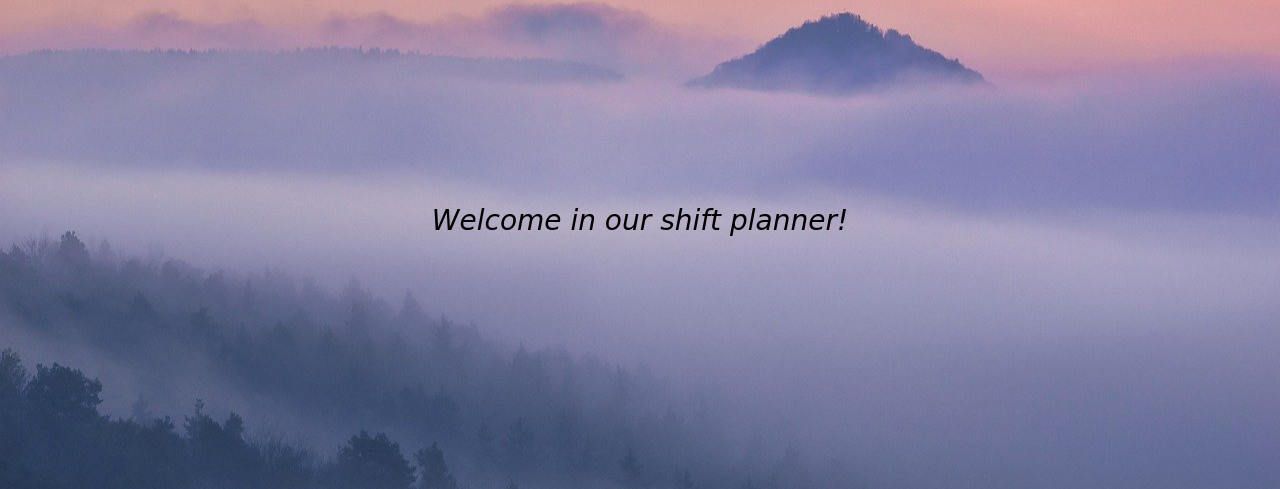
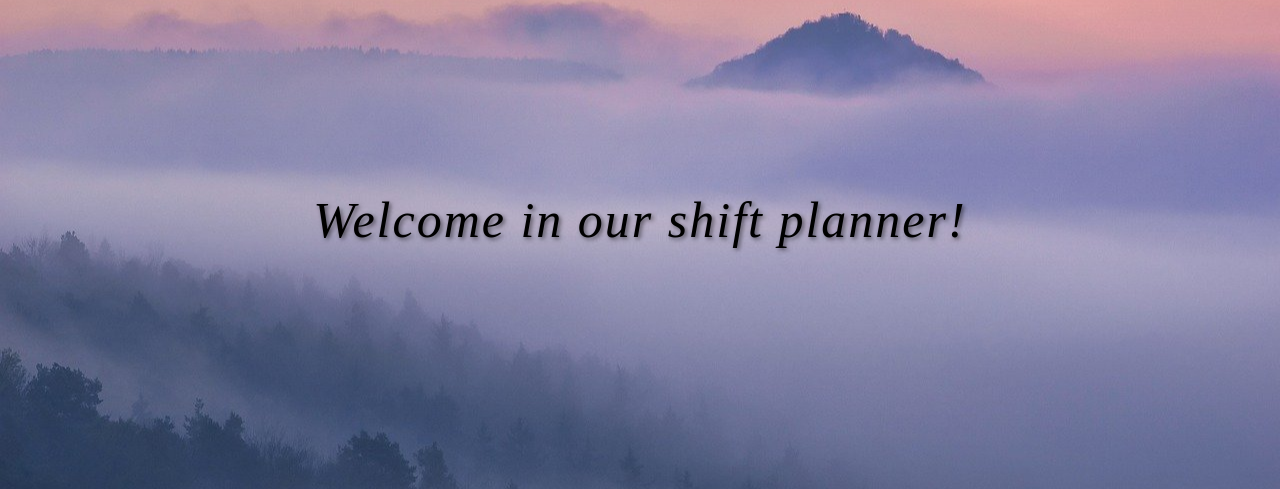
Before and after one commit to SidorowiczPaulina/graphic_test, a Django app: page / in a window 1280 px wide. Shown: the part 180-669 px from the top of the page. Run offline with Django 4.2, Linux system fonts and the light colour scheme.

Commit message:
drobne zmiany

```diff
--- a/Shift_Planer/settings.py
+++ b/Shift_Planer/settings.py
@@ -125,7 +125,7 @@ USE_TZ = True
 STATIC_URL = 'static/'
 MEDIA_URL = 'images/'
 
-STATICFILES_DIRS = (os.path.join(BASE_DIR, 'static')),
+STATICFILES_DIRS = [os.path.join(BASE_DIR, 'viewer/static'),]
 
 STATIC_ROOT = os.path.join(BASE_DIR, 'staticfiles')
 
--- a/viewer/templates/root.html
+++ b/viewer/templates/root.html
@@ -16,9 +16,11 @@
 
     h1 {
         color: black;
-        font-family: 'Snell Roundhand', cursive;
+        font-family: 'Cinzel', serif;
         font-weight: lighter;
-        font-size: 28px;
+        font-size: 50px;
+        text-shadow: 2px 2px 4px rgba(0, 0, 0, 0.5);
+        letter-spacing: 2px;
     }
 
     ul {
```
Also changed, not shown: db.sqlite3, 4 other files.
